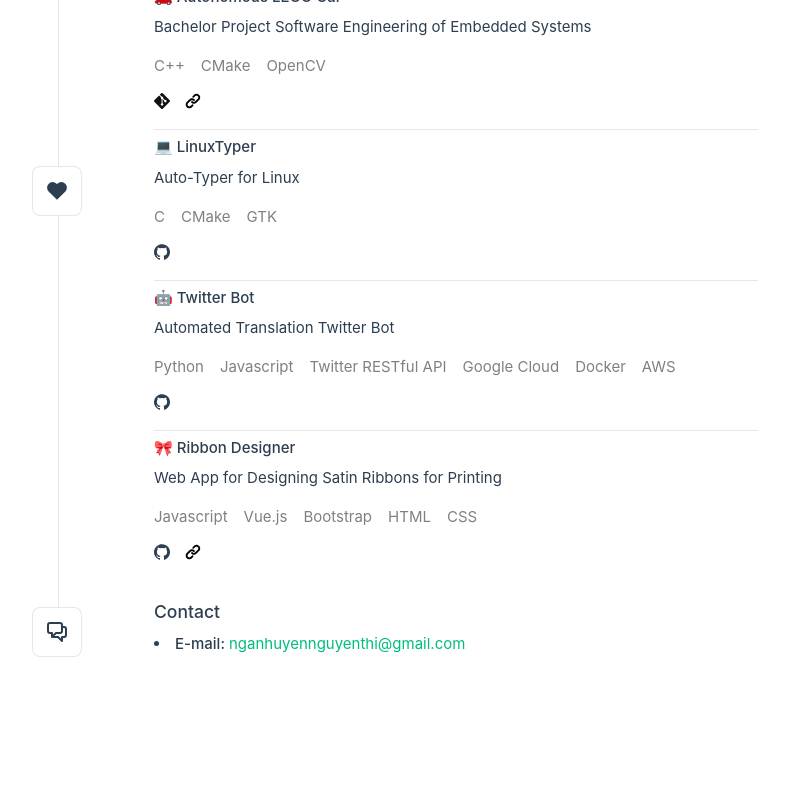
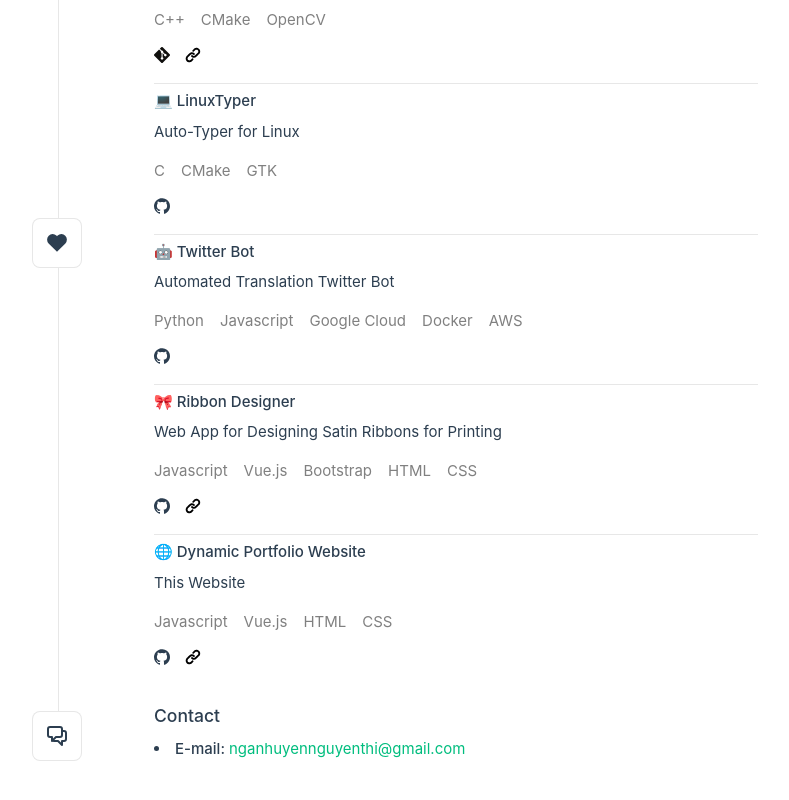
Before and after one commit to huyenngn/resume, a Vue app: page / in a window 1280 px wide. Shown: the part 516-1316 px from the top of the page, without its empty margins (232-1021 px from the left). Before the commit the page ends 1268 px from the top, so only its background shows below. Built offline with nearby package versions, Linux system fonts and the light colour scheme.

Commit message:
projects update

```diff
--- a/src/components/Projects.vue
+++ b/src/components/Projects.vue
@@ -64,7 +64,7 @@ export default {
                     github: "https://github.com/huyenngn/TwitterBot",
                     git: "",
                     link: "",
-                    technologies: ["Python", "Javascript", "Twitter RESTful API", "Google Cloud", "Docker", "AWS"],
+                    technologies: ["Python", "Javascript", "Google Cloud", "Docker", "AWS"],
                 },
                 {
                     title: "🎀 Ribbon Designer",
@@ -73,6 +73,14 @@ export default {
                     git: "",
                     link: "https://tranquil-taffy-c57164.netlify.app/",
                     technologies: ["Javascript", "Vue.js", "Bootstrap", "HTML", "CSS"],
+                },
+                {
+                    title: "🌐 Dynamic Portfolio Website",
+                    text: "This Website",
+                    github: "https://github.com/huyenngn/resume",
+                    git: "",
+                    link: "https://resume-huyenngn.vercel.app/",
+                    technologies: ["Javascript", "Vue.js", "HTML", "CSS"],
                 },
             ],
         };
```
